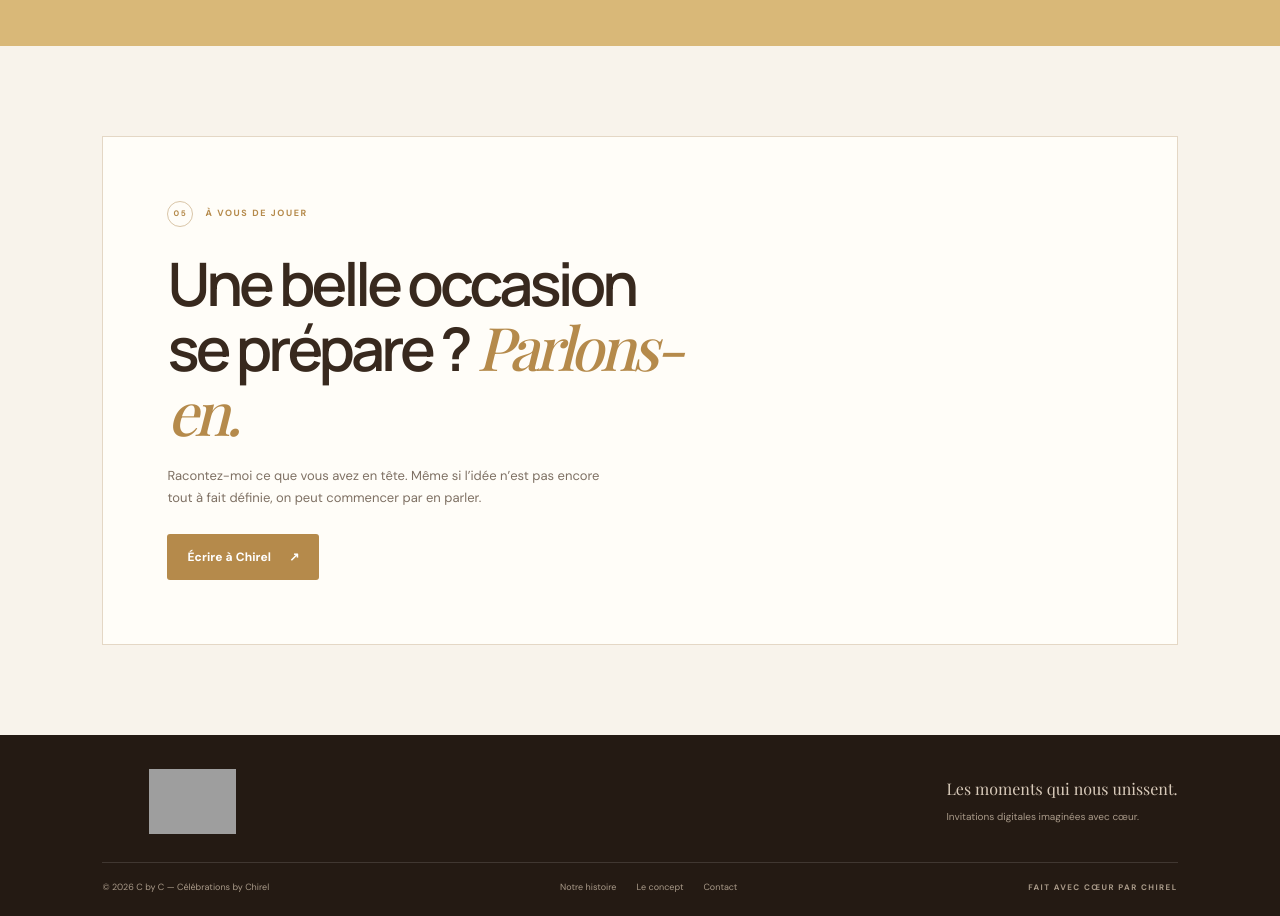
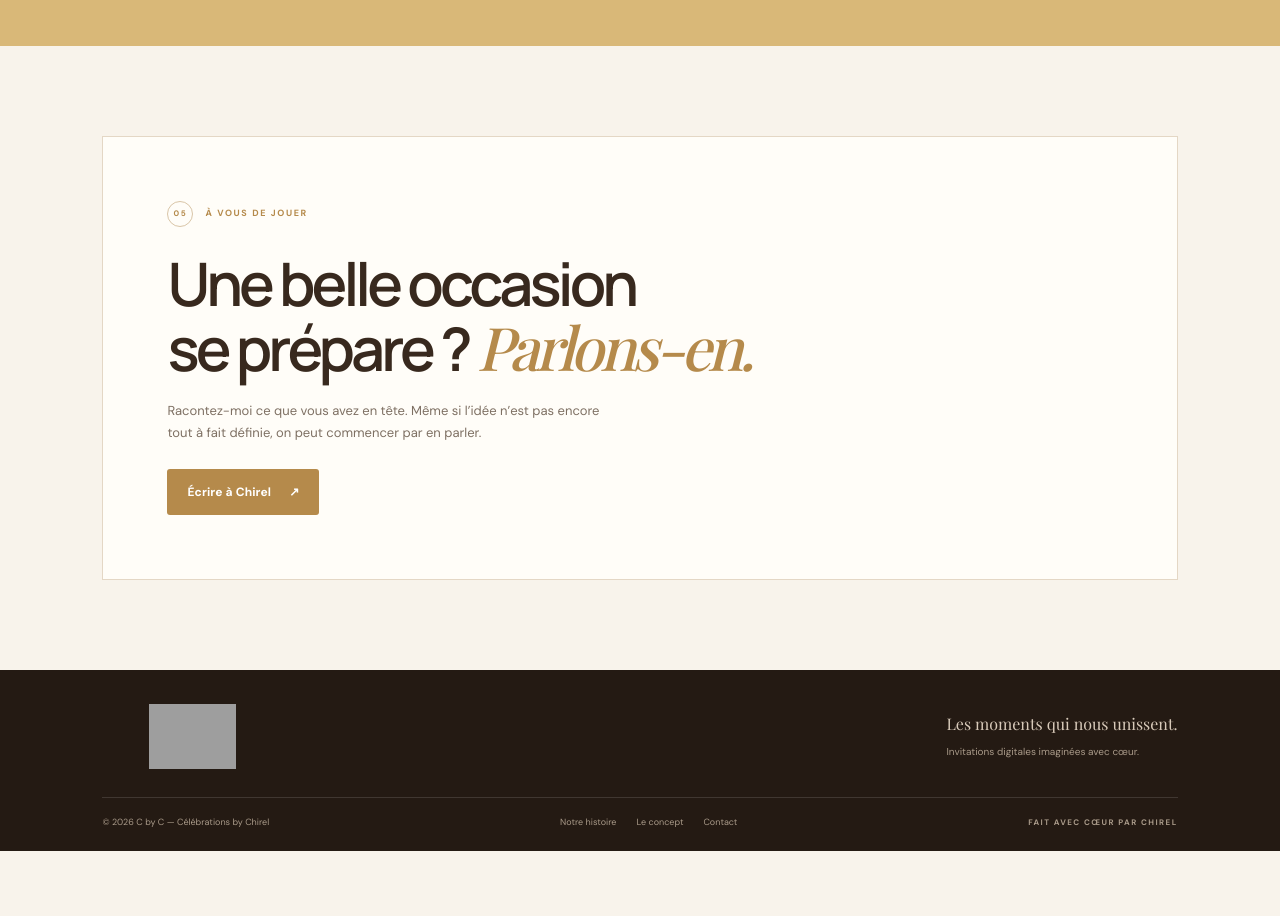
Before and after one commit to chirelhalioua/C-by-C, a Nuxt app: page / in a window 1280 px wide. Shown: the part 3720-4636 px from the top of the page. After the commit the page ends 4571 px from the top, so only its background shows below. Built offline with nearby package versions, Linux system fonts and the light colour scheme; grey boxes are pictures that could not be loaded; a web font is replaced by a local one.

Commit message:
Expand contact text after removing brown panel

```diff
--- a/assets/css/main.css
+++ b/assets/css/main.css
@@ -143,3 +143,8 @@
   .brand { width: 94px; }
   .brand-logo { height: 48px; max-height: 48px; }
 }
+
+
+/* La section contact devient un bloc unique, sans panneau marron vide */
+.contact-panel { display: block; }
+.contact-copy { width: 100%; }
```
